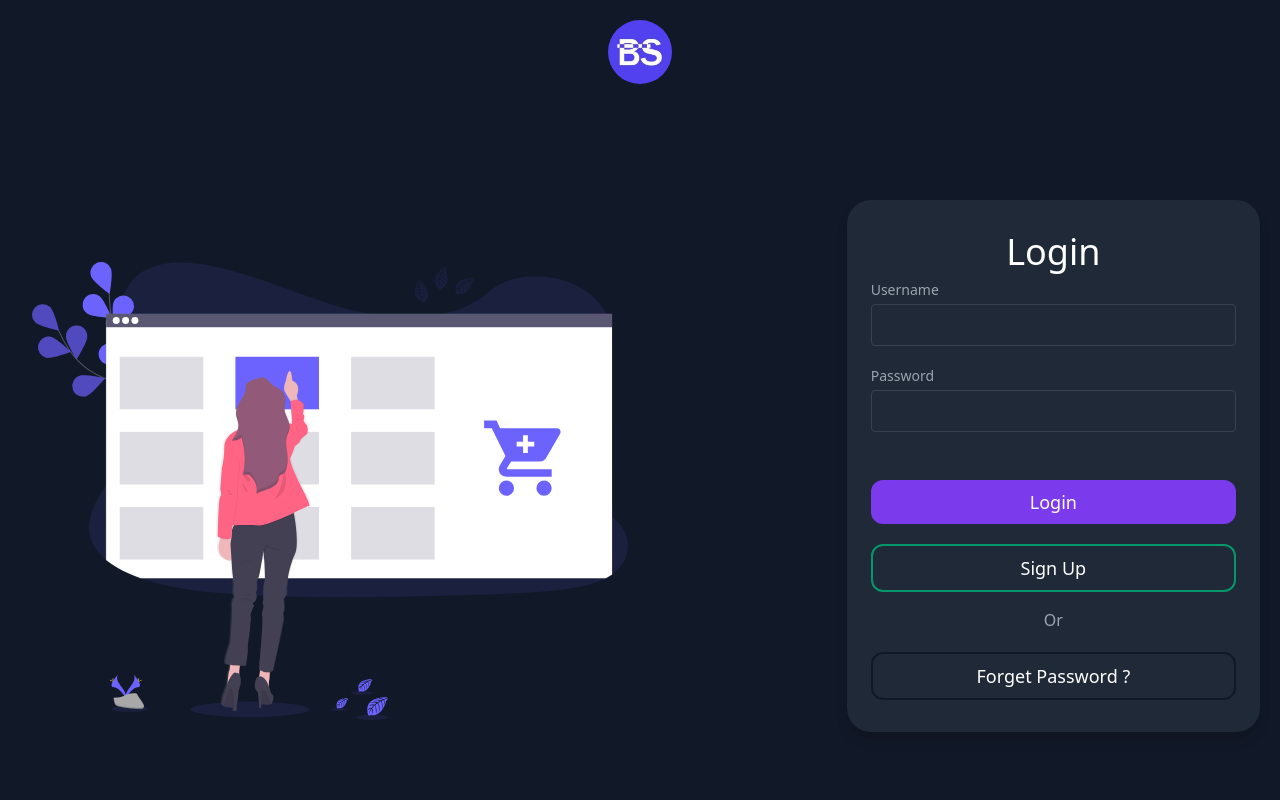
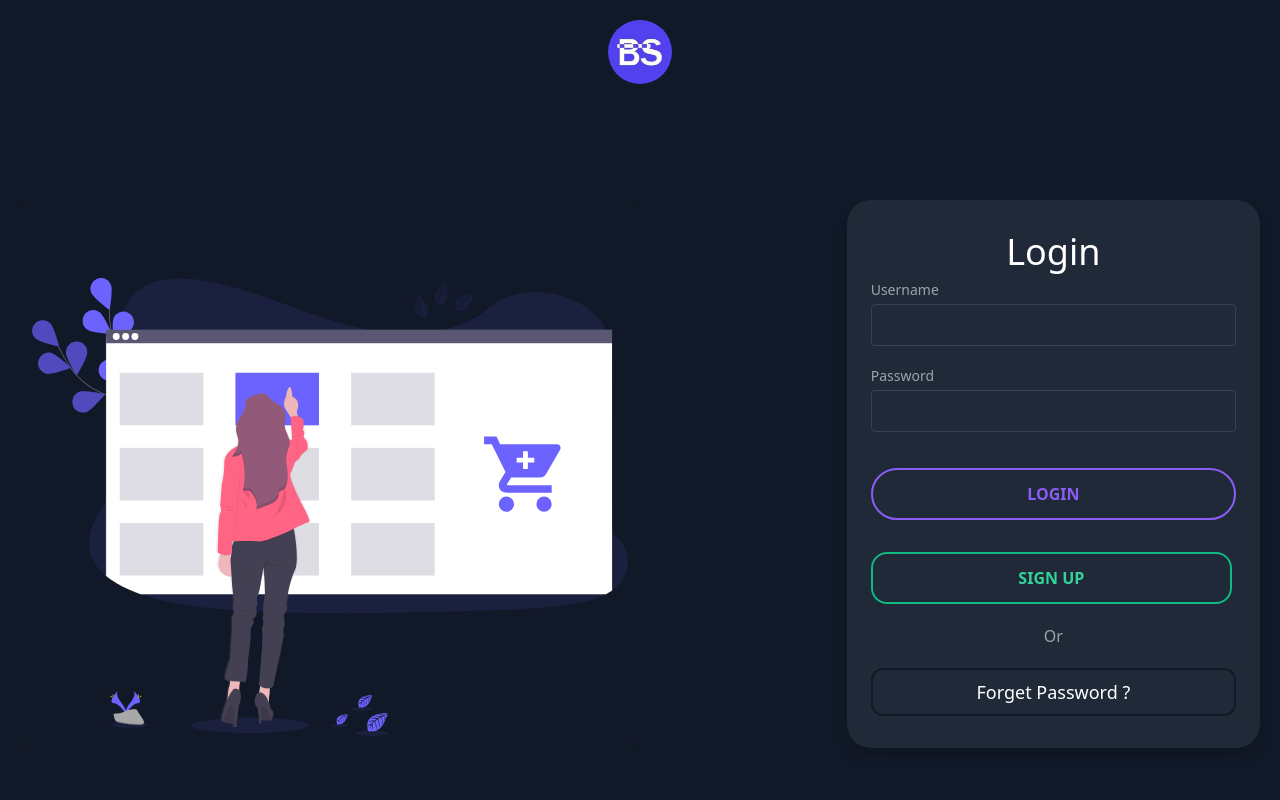
Before and after one commit to PraveenMalethia/basketiya-2, a Nuxt app: page /login in a window 1280 px wide. Shown: the top 800 px of the page. Built offline with nearby package versions, Linux system fonts and the light colour scheme.

Commit message:
transition removed

```diff
--- a/assets/main.css
+++ /dev/null
@@ -1,8 +0,0 @@
-.page-enter-active,
-.page-leave-active {
-  transition: opacity 0.2s;
-}
-.page-enter,
-.page-leave-to {
-  opacity: 0;
-}
--- a/nuxt.config.js
+++ b/nuxt.config.js
@@ -12,7 +12,7 @@ export default {
   },
 
   // Global CSS: https://go.nuxtjs.dev/config-css
-  css: ['~/assets/main.css','~/assets/css/tailwind.css'],
+  css: ['~/assets/css/tailwind.css'],
 
   // Plugins to run before rendering page: https://go.nuxtjs.dev/config-plugins
   plugins: [],
--- a/pages/login.vue
+++ b/pages/login.vue
@@ -98,40 +98,18 @@
           </div>
           <button
             class="
-            text-white
-            bg-purple-600
-            border-0
-            py-2
-            px-6
-            mt-8
-            transition
-            ease-in-out
-            duration-400
-            focus:outline-none
-            hover:bg-purple-800
-            rounded-xl
-            text-lg"
+            py-3
+            px-8
+            mt-5
+            btn-primary"
             @click="submit()"
           >
             Login
           </button>
           <nuxt-link
             class="
-            text-white
-            border-0
-            py-2
-            px-6
             mt-5
-            focus:outline-none
-            hover:bg-green-500
-            rounded-xl
-            transition
-            ease-in-out
-            duration-400
-            border-2
-            border-green-600
-            text-center
-            text-lg"
+            btn-success"
             to="/sign-up"
           >
             Sign Up
@@ -153,7 +131,7 @@
             border-gray-900
             text-center
             text-lg"
-            to="/sign-up"
+            to="/forget-password"
           >
             Forget Password ?
           </nuxt-link>
```
